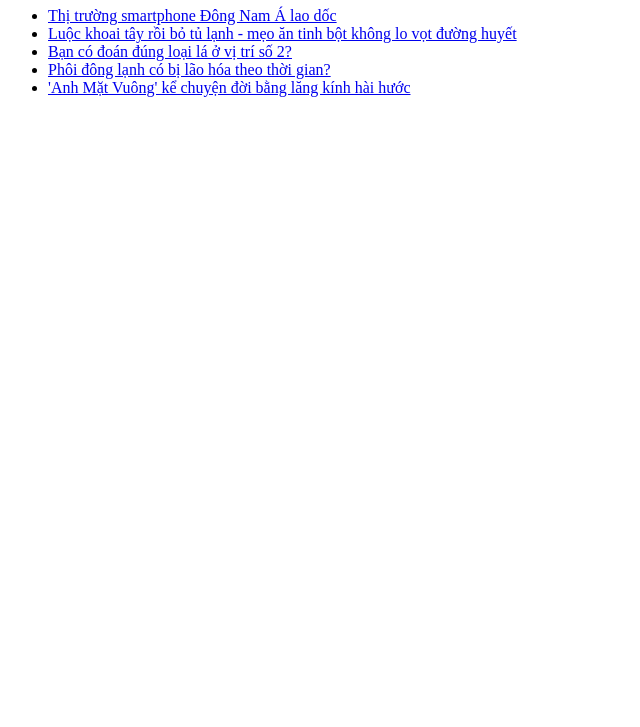
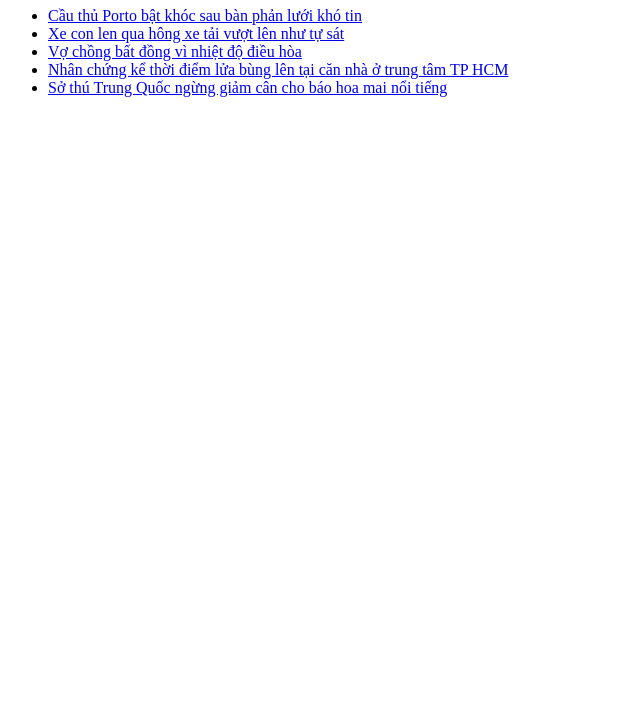
Before and after one commit to ThongHoangBKDN/News-, a plain HTML site: page public/index.html in a window 1280 px wide. Shown: the part 73-800 px from the top of the page, without its empty margins (0-640 px from the left). Drawn offline with Linux system fonts and the light colour scheme.

Commit message:
Auto-update digest index.html [skip ci]

```diff
--- a/public/index.html
+++ b/public/index.html
@@ -17,11 +17,11 @@
 <body>
     <h1>Bản Tin Tổng Hợp Mới Nhất</h1>
     <ul>
-        <li><a href="https://vnexpress.net/thi-truong-smartphone-dong-nam-a-lao-doc-5147543.html" target="_blank">Thị trường smartphone Đông Nam Á lao dốc</a></li>
-<li><a href="https://vnexpress.net/luoc-khoai-tay-roi-bo-tu-lanh-meo-an-tinh-bot-khong-lo-vot-duong-huyet-5146276.html" target="_blank">Luộc khoai tây rồi bỏ tủ lạnh - mẹo ăn tinh bột không lo vọt đường huyết</a></li>
-<li><a href="https://vnexpress.net/ban-co-doan-dung-loai-la-o-vi-tri-so-2-5145962.html" target="_blank">Bạn có đoán đúng loại lá ở vị trí số 2?</a></li>
-<li><a href="https://vnexpress.net/phoi-dong-lanh-co-bi-lao-hoa-theo-thoi-gian-5147506.html" target="_blank">Phôi đông lạnh có bị lão hóa theo thời gian?</a></li>
-<li><a href="https://vnexpress.net/anh-mat-vuong-ke-chuyen-doi-bang-lang-kinh-hai-huoc-5146607.html" target="_blank">'Anh Mặt Vuông' kể chuyện đời bằng lăng kính hài hước</a></li>
+        <li><a href="https://vnexpress.net/cau-thu-porto-bat-khoc-sau-ban-phan-luoi-kho-tin-5147898.html" target="_blank">Cầu thủ Porto bật khóc sau bàn phản lưới khó tin</a></li>
+<li><a href="https://vnexpress.net/xe-con-len-qua-hong-xe-tai-vuot-len-nhu-tu-sat-5147820.html" target="_blank">Xe con len qua hông xe tải vượt lên như tự sát</a></li>
+<li><a href="https://vnexpress.net/vo-chong-bat-dong-vi-nhiet-do-dieu-hoa-5147661.html" target="_blank">Vợ chồng bất đồng vì nhiệt độ điều hòa</a></li>
+<li><a href="https://vnexpress.net/nhan-chung-ke-thoi-diem-lua-bung-len-tai-can-nha-o-trung-tam-tp-hcm-5147849.html" target="_blank">Nhân chứng kể thời điểm lửa bùng lên tại căn nhà ở trung tâm TP HCM</a></li>
+<li><a href="https://vnexpress.net/so-thu-trung-quoc-ngung-giam-can-cho-bao-hoa-mai-noi-tieng-5147796.html" target="_blank">Sở thú Trung Quốc ngừng giảm cân cho báo hoa mai nổi tiếng</a></li>
 
     </ul>
 </body>
```
